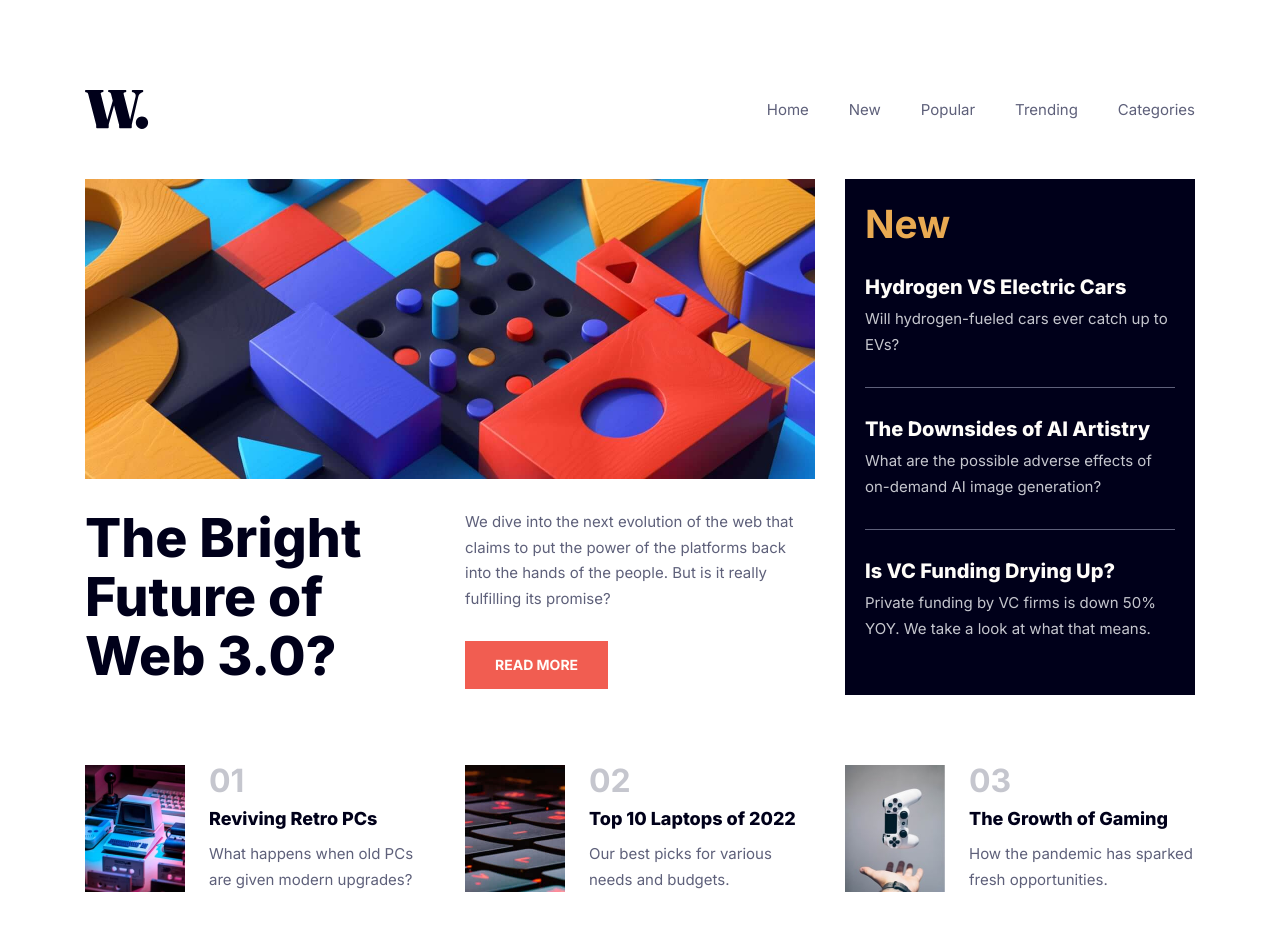
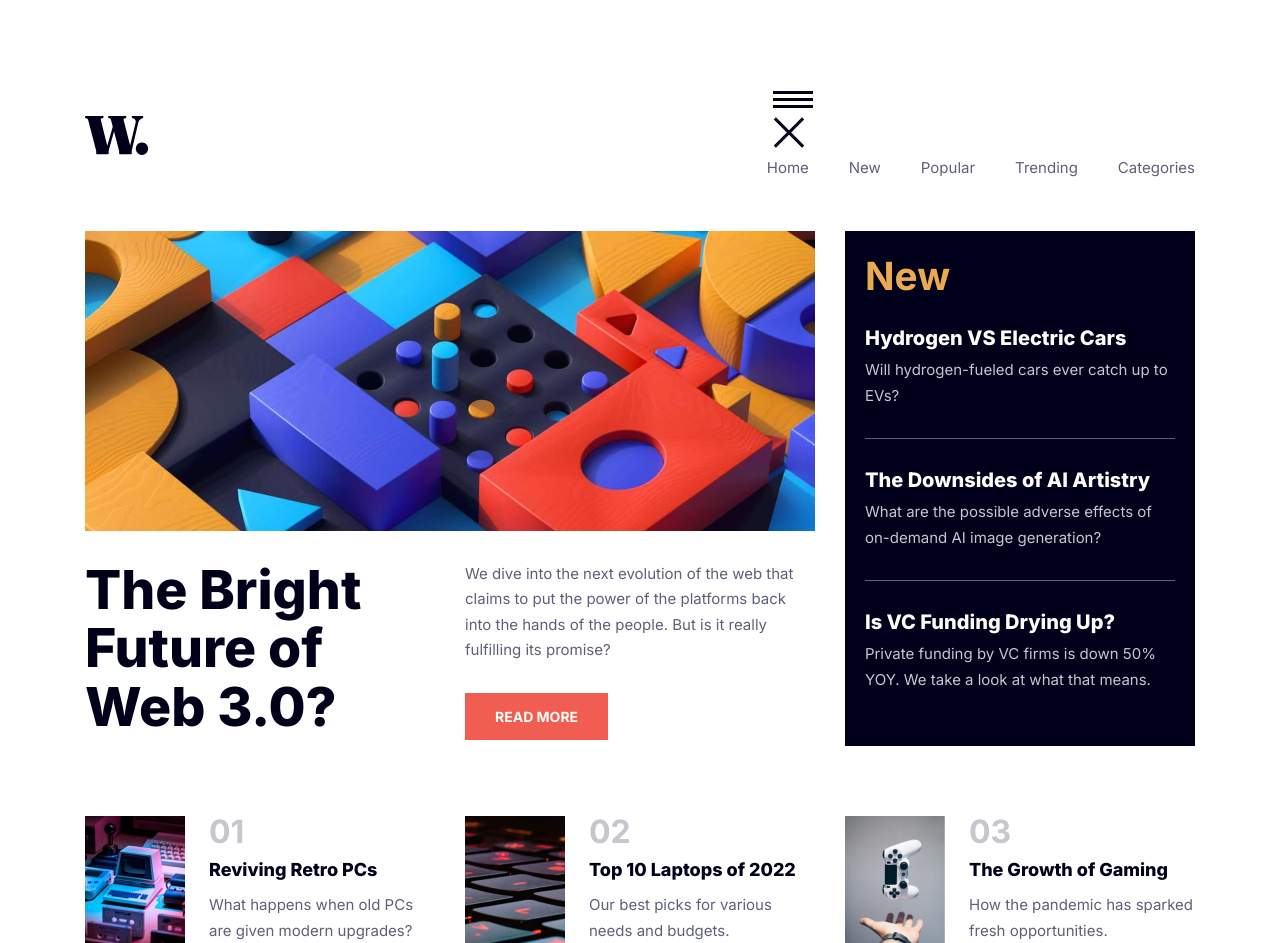
Before and after one commit to JammiM/news-homepage-fem, a website built with Vite: page index.html in a window 1280 px wide. Before the commit the page ends 892 px from the top, so only its background shows below. Built offline with nearby package versions, Linux system fonts and the light colour scheme.

Commit message:
Added a scss partial for the nav menu

```diff
--- a/index.html
+++ b/index.html
@@ -26,7 +26,44 @@
         />
       </a>
 
-      <nav>
+      <nav class="nav" aria-label="Site">
+        <button
+          id="btnOpen"
+          type="button"
+          class="nav__open"
+          aria-labelledby="nav-label"
+          aria-expanded="false"
+        >
+          <span hidden id="nav-label">Navigation</span>
+          <svg
+            aria-hidden="true"
+            width="40"
+            height="17"
+            xmlns="http://www.w3.org/2000/svg"
+          >
+            <g fill="#00001A" fill-rule="evenodd">
+              <path d="M0 0h40v3H0zM0 7h40v3H0zM0 14h40v3H0z" />
+              <path d="M0 0h40v3H0z" />
+            </g>
+          </svg>
+        </button>
+
+        <div class="nav__content">
+          <button
+            id="btnClose"
+            type="button"
+            class="nav__close"
+            aria-labelledby="nav-label"
+            aria-expanded="false"
+          >
+            <span hidden id="nav-label">Navigation</span>
+            <svg width="32" height="31" xmlns="http://www.w3.org/2000/svg">
+              <g fill="#00001A" fill-rule="evenodd">
+                <path d="m2.919.297 28.284 28.284-2.122 2.122L.797 2.419z" />
+                <path d="M.797 28.581 29.081.297l2.122 2.122L2.919 30.703z" />
+              </g>
+            </svg>
+          </button>
           <ul class="header__links">
             <li>
               <a class="header__link" href="#Home">Home</a>
@@ -44,6 +81,7 @@
               <a class="header__link" href="#Categories">Categories</a>
             </li>
           </ul>
+        </div>
       </nav>
       <!-- <a class="header__close-icon" href="#"> </a> -->
 
--- a/src/scss/components/_index.scss
+++ b/src/scss/components/_index.scss
@@ -2,3 +2,4 @@
 @forward "feature";
 @forward "new";
 @forward "blog";
+@forward "nav";
--- /dev/null
+++ b/src/scss/components/_nav.scss
@@ -0,0 +1,17 @@
+@use "../util/" as u;
+
+.nav {
+  button {
+    background: none;
+    border: none;
+  }
+
+  // &__open {
+  // }
+
+  &__content {
+    @media (width < u.em(1110)) {
+      background-color: red;
+    }
+  }
+}
```
Lines whose indentation alone changed are shown as unchanged.
